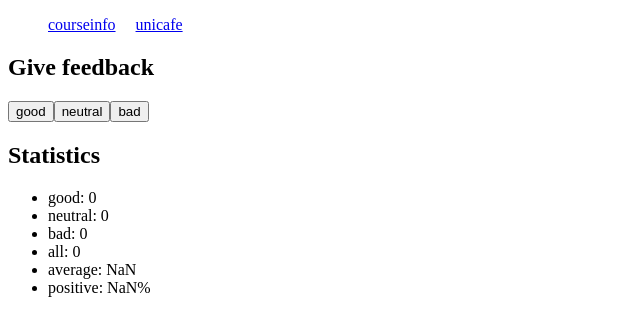
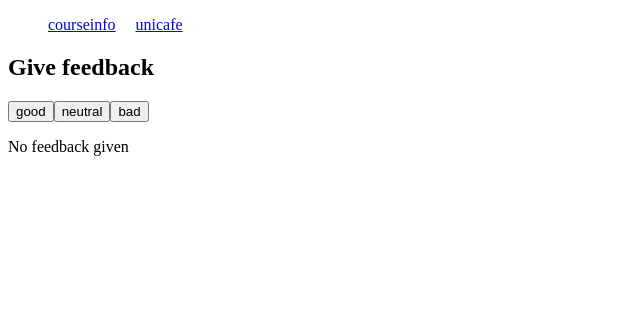
Before and after one commit to little-plumelet/Helsinki_fullstack_part1, a React (Create React App) app: page /unicafe in a window 1280 px wide. Shown: the top 336 px of the page, without its empty margins (0-640 px from the left). Built offline with nearby package versions, Linux system fonts and the light colour scheme.

Commit message:
finish 1.9 task

```diff
--- a/src/unicafe/Statistics.js
+++ b/src/unicafe/Statistics.js
@@ -9,7 +9,7 @@ export const Statistics = ({
   badTitle,
 }) => {
   return (
-    <>
+    <section>
       <Header title={"Statistics"} />
       <ul>
         <li>{`${goodTitle}: ${good}`}</li>
@@ -19,6 +19,6 @@ export const Statistics = ({
         <li>{`average: ${(good - bad) / (good + bad + neutral)}`}</li>
         <li>{`positive: ${good / ((good + bad + neutral) / 100)}%`}</li>
       </ul>
-    </>
+    </section>
   );
 };
--- a/src/unicafe/UniCafePage.js
+++ b/src/unicafe/UniCafePage.js
@@ -27,6 +27,7 @@ export const UniCafePage = () => {
         title={badTitle}
         handleClick={() => setBad((prevState) => prevState + 1)}
       />
+      {(!!good || !!bad || !!neutral) && (
         <Statistics
           good={good}
           neutral={neutral}
@@ -35,6 +36,8 @@ export const UniCafePage = () => {
           neutralTitle={neutralTitle}
           badTitle={badTitle}
         />
+      )}
+      {!good && !bad && !neutral && <p>{"No feedback given"}</p>}
     </section>
   );
 };
```
Lines whose indentation alone changed are shown as unchanged.
